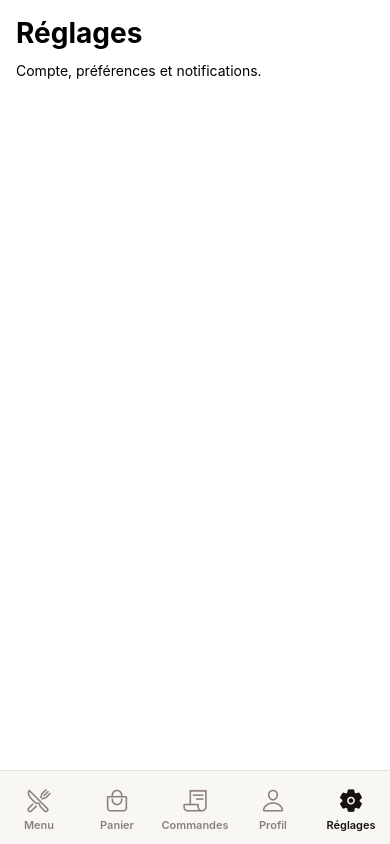
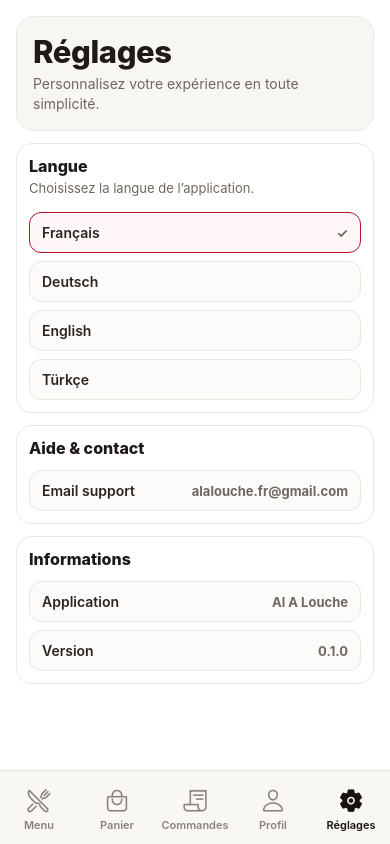
Before and after one commit to tariksk355/alalouche-GPT, a React Native app in the folder mobile/: screen /Settings in a window 390 px wide. Built offline with nearby package versions, Linux system fonts and the light colour scheme; no server answers.

Commit message:
Add real app-level language settings and enriched settings screen

```diff
--- a/mobile/src/App.tsx
+++ b/mobile/src/App.tsx
@@ -3,6 +3,7 @@ import { StatusBar } from 'expo-status-bar';
 import { AppNavigator } from './navigation/AppNavigator';
 import { AuthProvider } from './contexts/AuthContext';
 import { CartProvider } from './contexts/CartContext';
+import { LanguageProvider } from './contexts/LanguageContext';
 import { initOneSignal } from './services/oneSignal';
 import { initSentry } from './services/sentry';
 import { AppErrorBoundary } from './components/AppErrorBoundary';
@@ -13,12 +14,14 @@ initOneSignal();
 export default function App() {
   return (
     <AppErrorBoundary>
+      <LanguageProvider>
         <AuthProvider>
           <CartProvider>
             <StatusBar style="dark" />
             <AppNavigator />
           </CartProvider>
         </AuthProvider>
+      </LanguageProvider>
     </AppErrorBoundary>
   );
 }
--- /dev/null
+++ b/mobile/src/contexts/LanguageContext.tsx
@@ -0,0 +1,147 @@
+import React, { createContext, useContext, useEffect, useMemo, useState } from 'react';
+import AsyncStorage from '@react-native-async-storage/async-storage';
+
+export type AppLanguage = 'fr' | 'de' | 'en' | 'tr';
+
+const STORAGE_KEY = 'mobile_app_language_v1';
+
+const DICTIONARY: Record<AppLanguage, Record<string, string>> = {
+  fr: {
+    tab_menu: 'Menu',
+    tab_cart: 'Panier',
+    tab_orders: 'Commandes',
+    tab_profile: 'Profil',
+    tab_settings: 'Réglages',
+    screen_product: 'Produit',
+    screen_checkout: 'Paiement',
+    screen_login: 'Connexion',
+    screen_signup: 'Inscription',
+    screen_forgot: 'Mot de passe oublié',
+    screen_reset: 'Réinitialiser',
+    settings_title: 'Réglages',
+    settings_subtitle: 'Personnalisez votre expérience en toute simplicité.',
+    settings_language_title: 'Langue',
+    settings_language_hint: 'Choisissez la langue de l’application.',
+    settings_help_title: 'Aide & contact',
+    settings_help_label: 'Email support',
+    settings_help_value: 'alalouche.fr@gmail.com',
+    settings_info_title: 'Informations',
+    settings_info_app: 'Application',
+    settings_info_name: 'Al A Louche',
+    settings_info_version: 'Version',
+  },
+  de: {
+    tab_menu: 'Menü',
+    tab_cart: 'Warenkorb',
+    tab_orders: 'Bestellungen',
+    tab_profile: 'Profil',
+    tab_settings: 'Einstellungen',
+    screen_product: 'Produkt',
+    screen_checkout: 'Kasse',
+    screen_login: 'Anmelden',
+    screen_signup: 'Registrieren',
+    screen_forgot: 'Passwort vergessen',
+    screen_reset: 'Zurücksetzen',
+    settings_title: 'Einstellungen',
+    settings_subtitle: 'Personalisieren Sie Ihre Erfahrung ganz einfach.',
+    settings_language_title: 'Sprache',
+    settings_language_hint: 'Wählen Sie die Sprache der App.',
+    settings_help_title: 'Hilfe & Kontakt',
+    settings_help_label: 'Support-E-Mail',
+    settings_help_value: 'alalouche.fr@gmail.com',
+    settings_info_title: 'Informationen',
+    settings_info_app: 'App',
+    settings_info_name: 'Al A Louche',
+    settings_info_version: 'Version',
+  },
+  en: {
+    tab_menu: 'Menu',
+    tab_cart: 'Cart',
+    tab_orders: 'Orders',
+    tab_profile: 'Profile',
+    tab_settings: 'Settings',
+    screen_product: 'Product',
+    screen_checkout: 'Checkout',
+    screen_login: 'Login',
+    screen_signup: 'Sign up',
+    screen_forgot: 'Forgot password',
+    screen_reset: 'Reset',
+    settings_title: 'Settings',
+    settings_subtitle: 'Personalize your experience with ease.',
+    settings_language_title: 'Language',
+    settings_language_hint: 'Choose the app language.',
+    settings_help_title: 'Help & contact',
+    settings_help_label: 'Support email',
+    settings_help_value: 'alalouche.fr@gmail.com',
+    settings_info_title: 'Information',
+    settings_info_app: 'App',
+    settings_info_name: 'Al A Louche',
+    settings_info_version: 'Version',
+  },
+  tr: {
+    tab_menu: 'Menü',
+    tab_cart: 'Sepet',
+    tab_orders: 'Siparişler',
+    tab_profile: 'Profil',
+    tab_settings: 'Ayarlar',
+    screen_product: 'Ürün',
+    screen_checkout: 'Ödeme',
+    screen_login: 'Giriş',
+    screen_signup: 'Kayıt',
+    screen_forgot: 'Şifremi unuttum',
+    screen_reset: 'Sıfırla',
+    settings_title: 'Ayarlar',
+    settings_subtitle: 'Deneyiminizi sade bir şekilde kişiselleştirin.',
+    settings_language_title: 'Dil',
+    settings_language_hint: 'Uygulama dilini seçin.',
+    settings_help_title: 'Yardım & iletişim',
+    settings_help_label: 'Destek e-postası',
+    settings_help_value: 'alalouche.fr@gmail.com',
+    settings_info_title: 'Bilgi',
+    settings_info_app: 'Uygulama',
+    settings_info_name: 'Al A Louche',
+    settings_info_version: 'Sürüm',
+  },
+};
+
+type LanguageContextValue = {
+  language: AppLanguage;
+  setLanguage: (next: AppLanguage) => Promise<void>;
+  t: (key: string) => string;
+  ready: boolean;
+};
+
+const LanguageContext = createContext<LanguageContextValue | undefined>(undefined);
+
+export function LanguageProvider({ children }: { children: React.ReactNode }) {
+  const [language, setLanguageState] = useState<AppLanguage>('fr');
+  const [ready, setReady] = useState(false);
+
+  useEffect(() => {
+    AsyncStorage.getItem(STORAGE_KEY)
+      .then((saved) => {
+        if (saved === 'fr' || saved === 'de' || saved === 'en' || saved === 'tr') {
+          setLanguageState(saved);
+        }
+      })
+      .finally(() => setReady(true));
+  }, []);
+
+  const value = useMemo<LanguageContextValue>(() => ({
+    language,
+    setLanguage: async (next) => {
+      setLanguageState(next);
+      await AsyncStorage.setItem(STORAGE_KEY, next);
+    },
+    t: (key) => DICTIONARY[language][key] || DICTIONARY.fr[key] || key,
+    ready,
+  }), [language, ready]);
+
+  return <LanguageContext.Provider value={value}>{children}</LanguageContext.Provider>;
+}
+
+export function useLanguage() {
+  const ctx = useContext(LanguageContext);
+  if (!ctx) throw new Error('useLanguage must be used within LanguageProvider');
+  return ctx;
+}
--- a/mobile/src/navigation/AppNavigator.tsx
+++ b/mobile/src/navigation/AppNavigator.tsx
@@ -15,11 +15,13 @@ import { CheckoutScreen } from '../screens/CheckoutScreen';
 import { OrdersScreen } from '../screens/OrdersScreen';
 import { ProfileScreen } from '../screens/ProfileScreen';
 import { SettingsScreen } from '../screens/SettingsScreen';
+import { useLanguage } from '../contexts/LanguageContext';
 
 const Stack = createNativeStackNavigator();
 const Tabs = createBottomTabNavigator();
 
 function MainTabs() {
+  const { t } = useLanguage();
   const tabIconByRoute: Record<string, keyof typeof Ionicons.glyphMap> = {
     Menu: 'restaurant-outline',
     Cart: 'bag-handle-outline',
@@ -63,29 +65,30 @@ function MainTabs() {
         };
       }}
     >
-      <Tabs.Screen name="Menu" component={MenuScreen} />
-      <Tabs.Screen name="Cart" component={CartScreen} options={{ title: 'Panier' }} />
-      <Tabs.Screen name="Orders" component={OrdersScreen} options={{ title: 'Commandes' }} />
-      <Tabs.Screen name="Profile" component={ProfileScreen} options={{ title: 'Profil' }} />
-      <Tabs.Screen name="Settings" component={SettingsScreen} options={{ title: 'Réglages' }} />
+      <Tabs.Screen name="Menu" component={MenuScreen} options={{ title: t('tab_menu') }} />
+      <Tabs.Screen name="Cart" component={CartScreen} options={{ title: t('tab_cart') }} />
+      <Tabs.Screen name="Orders" component={OrdersScreen} options={{ title: t('tab_orders') }} />
+      <Tabs.Screen name="Profile" component={ProfileScreen} options={{ title: t('tab_profile') }} />
+      <Tabs.Screen name="Settings" component={SettingsScreen} options={{ title: t('tab_settings') }} />
     </Tabs.Navigator>
   );
 }
 
 export function AppNavigator() {
   const { loading } = useAuth();
-  if (loading) return null;
+  const { t, ready } = useLanguage();
+  if (loading || !ready) return null;
 
   return (
     <NavigationContainer>
       <Stack.Navigator initialRouteName="Main">
         <Stack.Screen name="Main" component={MainTabs} options={{ headerShown: false }} />
-        <Stack.Screen name="ProductDetail" component={ProductDetailScreen} options={{ title: 'Produit' }} />
-        <Stack.Screen name="Checkout" component={CheckoutScreen} options={{ title: 'Checkout' }} />
-        <Stack.Screen name="Login" component={LoginScreen} options={{ title: 'Connexion' }} />
-        <Stack.Screen name="Signup" component={SignupScreen} options={{ title: 'Inscription' }} />
-        <Stack.Screen name="ForgotPassword" component={ForgotPasswordScreen} options={{ title: 'Mot de passe oublié' }} />
-        <Stack.Screen name="ResetPassword" component={ResetPasswordScreen} options={{ title: 'Réinitialiser' }} />
+        <Stack.Screen name="ProductDetail" component={ProductDetailScreen} options={{ title: t('screen_product') }} />
+        <Stack.Screen name="Checkout" component={CheckoutScreen} options={{ title: t('screen_checkout') }} />
+        <Stack.Screen name="Login" component={LoginScreen} options={{ title: t('screen_login') }} />
+        <Stack.Screen name="Signup" component={SignupScreen} options={{ title: t('screen_signup') }} />
+        <Stack.Screen name="ForgotPassword" component={ForgotPasswordScreen} options={{ title: t('screen_forgot') }} />
+        <Stack.Screen name="ResetPassword" component={ResetPasswordScreen} options={{ title: t('screen_reset') }} />
       </Stack.Navigator>
     </NavigationContainer>
   );
--- a/mobile/src/screens/SettingsScreen.tsx
+++ b/mobile/src/screens/SettingsScreen.tsx
@@ -1,10 +1,68 @@
 import React from 'react';
-import { Text } from 'react-native';
+import { Linking, Pressable, Text, View } from 'react-native';
 import { Screen } from '../components/Screen';
+import { AppLanguage, useLanguage } from '../contexts/LanguageContext';
 
 export function SettingsScreen() {
+  const { language, setLanguage, t } = useLanguage();
+  const languageOptions: Array<{ code: AppLanguage; label: string }> = [
+    { code: 'fr', label: 'Français' },
+    { code: 'de', label: 'Deutsch' },
+    { code: 'en', label: 'English' },
+    { code: 'tr', label: 'Türkçe' },
+  ];
+
   return <Screen>
-    <Text style={{ fontSize: 28, fontWeight: '700' }}>Réglages</Text>
-    <Text>Compte, préférences et notifications.</Text>
+    <View style={headerCard}>
+      <Text style={headerTitle}>{t('settings_title')}</Text>
+      <Text style={headerSubtitle}>{t('settings_subtitle')}</Text>
+    </View>
+
+    <View style={sectionCard}>
+      <Text style={sectionTitle}>{t('settings_language_title')}</Text>
+      <Text style={sectionHint}>{t('settings_language_hint')}</Text>
+      {languageOptions.map((option) => (
+        <Pressable
+          key={option.code}
+          style={[settingsRow, language === option.code && settingsRowSelected]}
+          onPress={() => setLanguage(option.code)}
+        >
+          <Text style={settingsRowLabel}>{option.label}</Text>
+          <Text style={settingsRowValue}>{language === option.code ? '✓' : ''}</Text>
+        </Pressable>
+      ))}
+    </View>
+
+    <View style={sectionCard}>
+      <Text style={sectionTitle}>{t('settings_help_title')}</Text>
+      <Pressable style={settingsRow} onPress={() => Linking.openURL('mailto:alalouche.fr@gmail.com')}>
+        <Text style={settingsRowLabel}>{t('settings_help_label')}</Text>
+        <Text style={settingsRowValue}>{t('settings_help_value')}</Text>
+      </Pressable>
+    </View>
+
+    <View style={sectionCard}>
+      <Text style={sectionTitle}>{t('settings_info_title')}</Text>
+      <View style={settingsRow}>
+        <Text style={settingsRowLabel}>{t('settings_info_app')}</Text>
+        <Text style={settingsRowValue}>{t('settings_info_name')}</Text>
+      </View>
+      <View style={settingsRow}>
+        <Text style={settingsRowLabel}>{t('settings_info_version')}</Text>
+        <Text style={settingsRowValue}>0.1.0</Text>
+      </View>
+    </View>
   </Screen>;
 }
+
+const headerCard = { borderWidth: 1, borderColor: '#ebe7e3', borderRadius: 18, backgroundColor: '#f8f6f3', padding: 16 } as const;
+const headerTitle = { color: '#1f1a17', fontSize: 31, fontWeight: '800', letterSpacing: -0.4 } as const;
+const headerSubtitle = { color: '#6f675f', marginTop: 4, fontSize: 14, lineHeight: 20 } as const;
+
+const sectionCard = { borderWidth: 1, borderColor: '#ece7e2', borderRadius: 16, backgroundColor: '#fff', padding: 12 } as const;
+const sectionTitle = { color: '#1f1a17', fontSize: 16, fontWeight: '800', marginBottom: 4 } as const;
+const sectionHint = { color: '#6f675f', fontSize: 13, marginBottom: 8 } as const;
+const settingsRow = { borderWidth: 1, borderColor: '#ece6df', borderRadius: 12, backgroundColor: '#fcfbf9', paddingVertical: 11, paddingHorizontal: 12, marginTop: 8, flexDirection: 'row', justifyContent: 'space-between', alignItems: 'center' } as const;
+const settingsRowSelected = { borderColor: '#b5122a', backgroundColor: '#fff6f8' } as const;
+const settingsRowLabel = { color: '#2b2420', fontWeight: '600' } as const;
+const settingsRowValue = { color: '#6f675f', fontSize: 13, fontWeight: '700' } as const;
```
Lines whose indentation alone changed are shown as unchanged.
